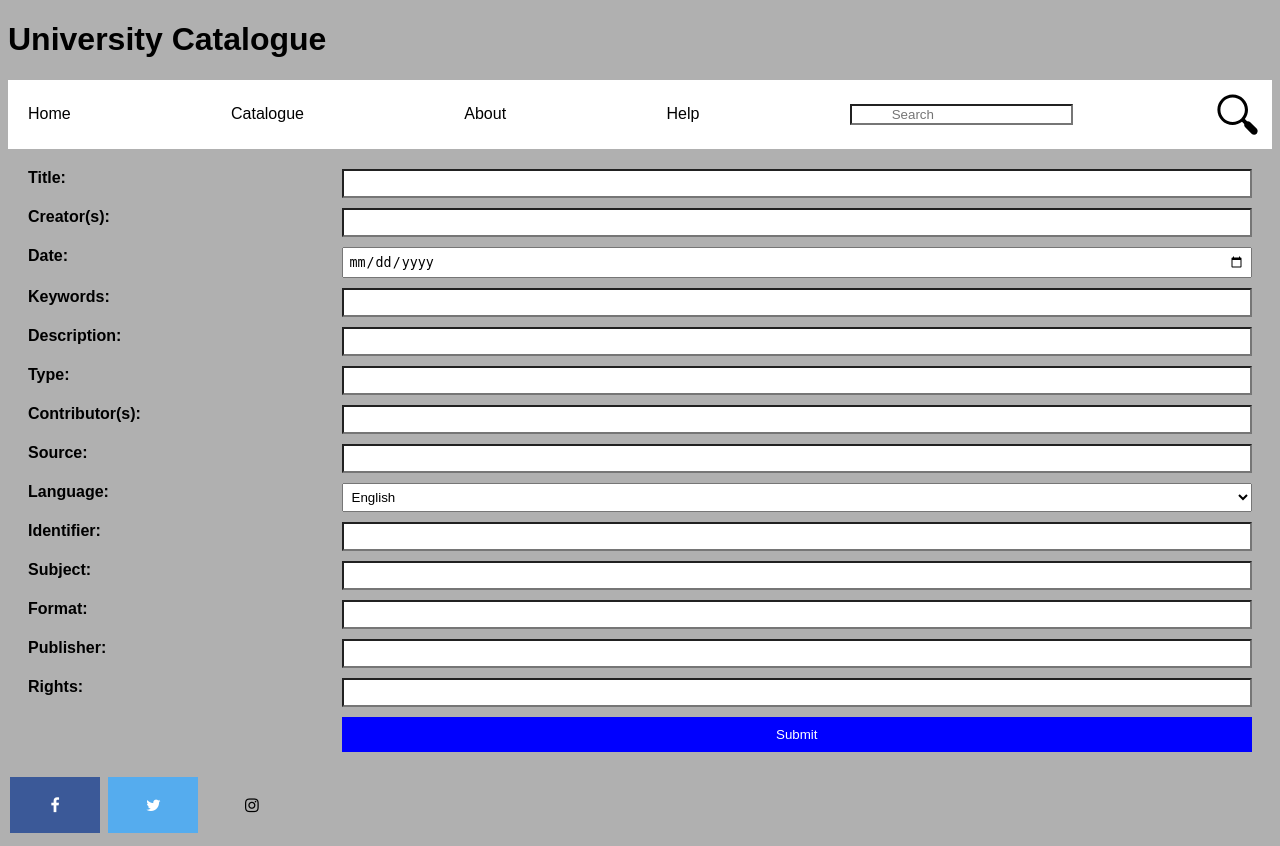
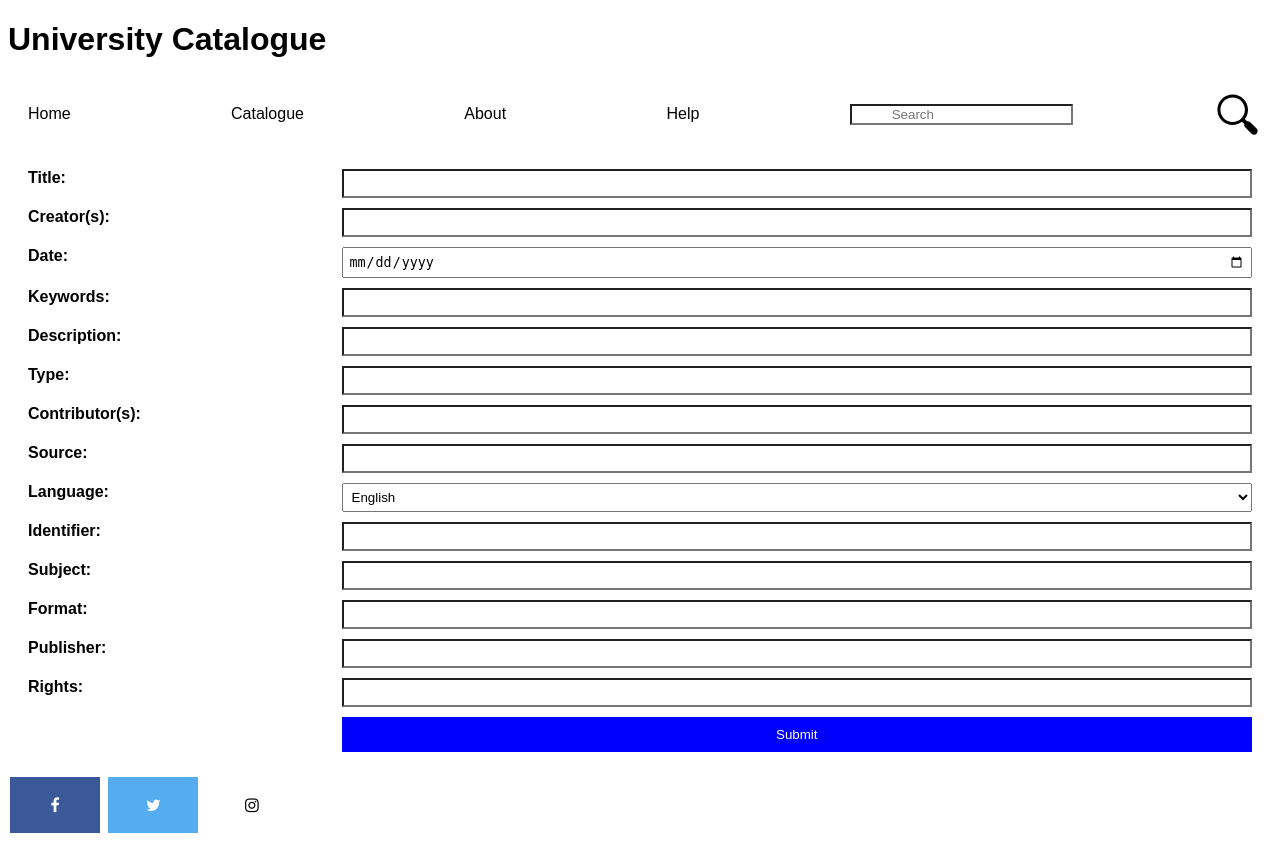
Before and after one commit to toancao1/capstone, a PHP site: page /catalogue.html in a window 1280 px wide. Run offline with PHP 8.4, Linux system fonts and the light colour scheme.

Commit message:
Update catalogue.css

```diff
--- a/catalogue.css
+++ b/catalogue.css
@@ -1,6 +1,5 @@
-    /* Add some style to the page */
 body {
-        background-color: #B0B0B0;
+        background-color: ##d3d3d3;
         font-family: Arial, sans-serif;
 }
 
```
